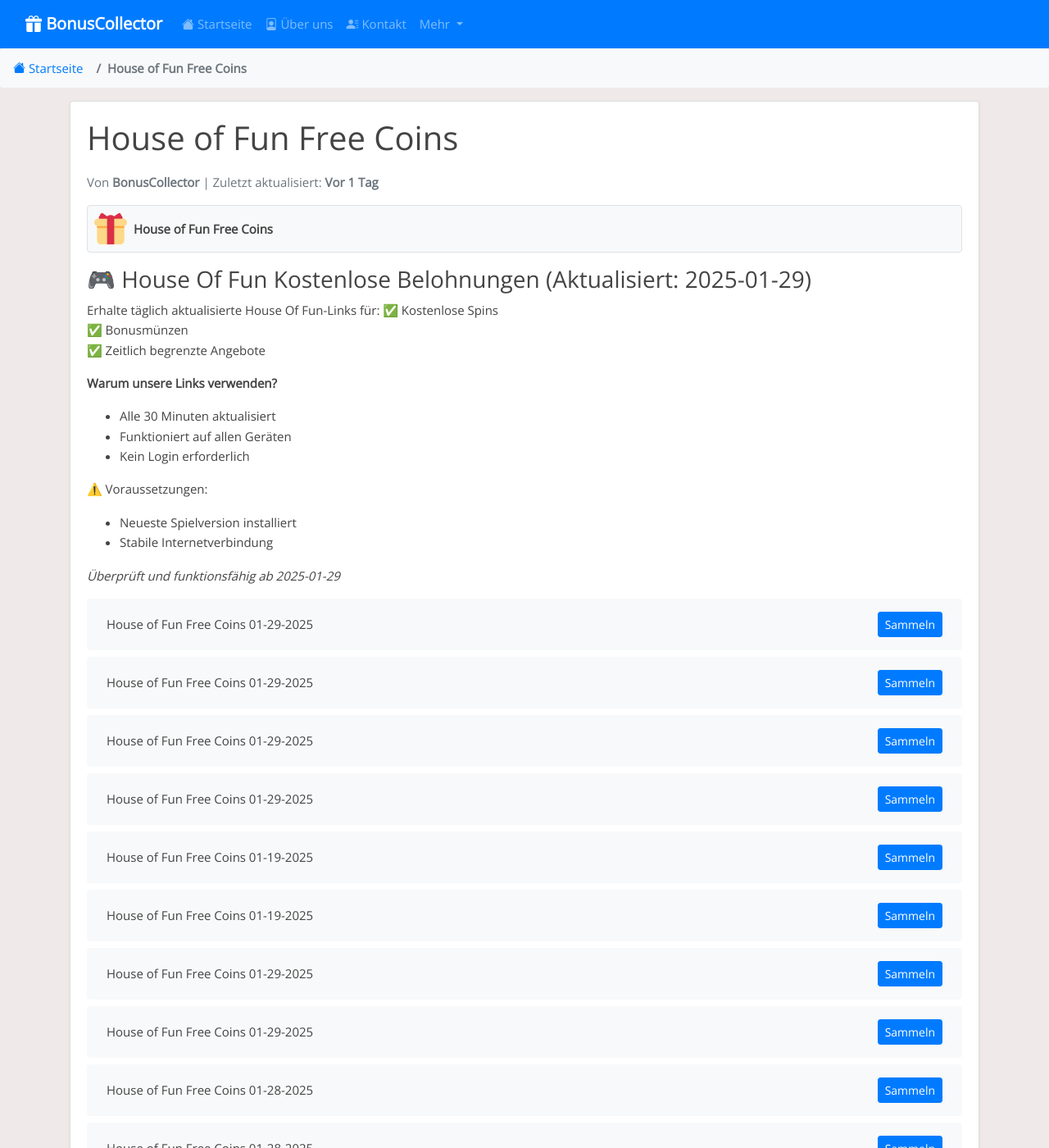
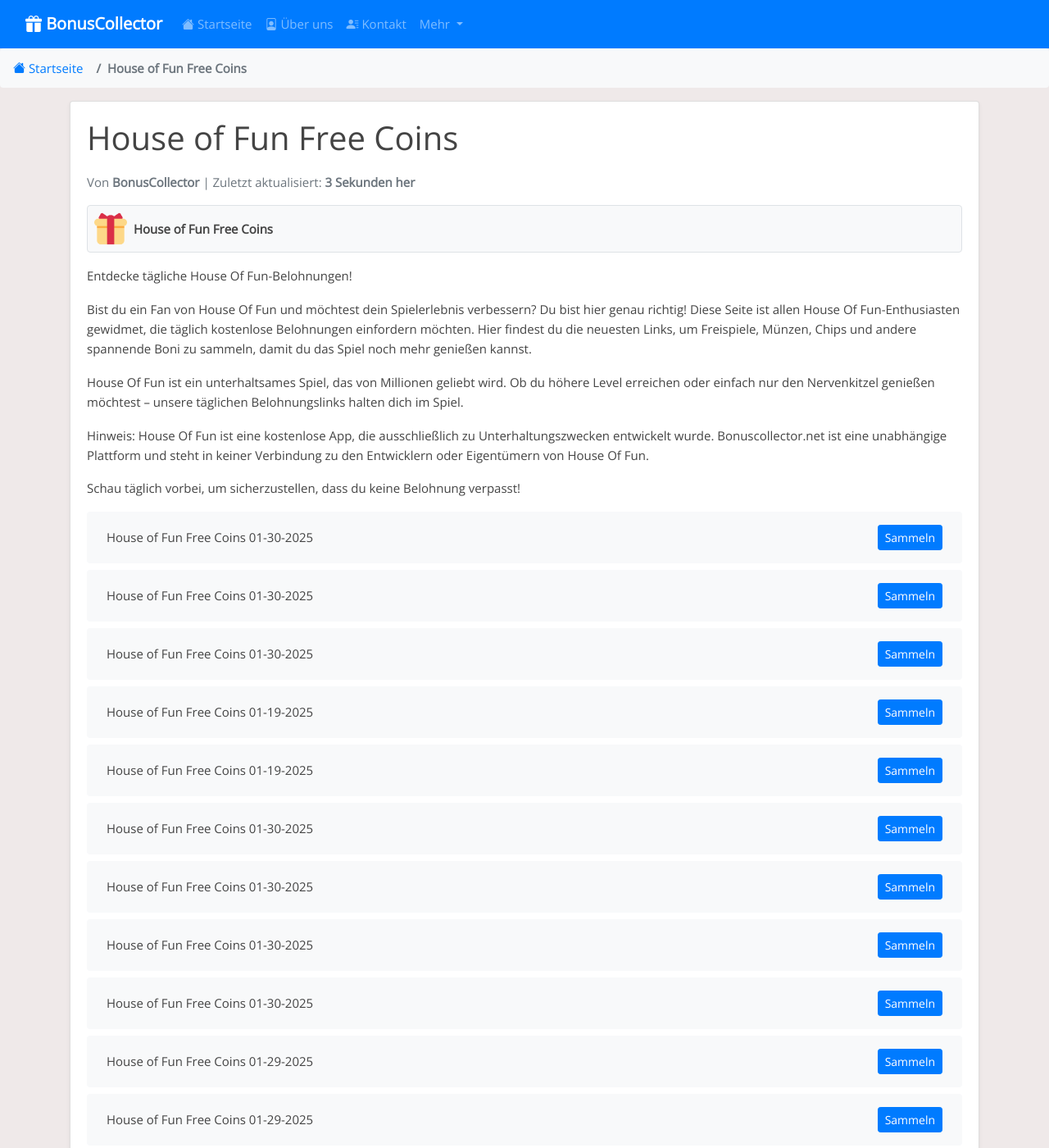
Before and after one commit to Prollad99/bs-de, a Jekyll site: the page built from _posts/2025-01-19-house-of-fun.md, in a window 1280 px wide and 1400 px high. Shown: the whole window at 82% size. Built offline with Jekyll 4.4.1, drawn with Linux system fonts in a browser that asks for light colours; some of the changed text lies outside the part shown.

Commit message:
Aktualisiere house-of-fun-Belohnungslinks, Inhalte und Änderungsdatum

```diff
--- a/_data/include_files.yml
+++ b/_data/include_files.yml
@@ -26,7 +26,7 @@
   last_modified: 2025-01-28 11:11:06
 
 house-of-fun.html:
-  last_modified: 2025-01-29 05:37:02
+  last_modified: 2025-01-30 16:12:12
 
 crazy-coin.html:
   last_modified: 2025-01-25 18:16:02
--- a/_includes/house-of-fun.html
+++ b/_includes/house-of-fun.html
@@ -1,4 +1,40 @@
 <ul class="list-group mt-3 mb-4">
+  <li class="list-group-item d-flex justify-content-between align-items-center">
+    <span>House of Fun Free Coins 01-30-2025</span>
+    <a href="https://playtika.onelink.me/hof/w4blbwsu?af_dp=hof%3A%2F%2F&af_force_deeplink=true&c_id=2025M1D30_07&s_id=1060&deeplink=eyJpZCI6ImIwZThhNDQxLTg5NzgtNDkyYi1hOWE0LWVhMDFjZTUwYmIzMiIsImFjIjoiaG9mX2dpZnRfY291cG9uIn0=" class="btn btn-primary btn-sm">Sammeln</a>
+  </li>
+  <li class="list-group-item d-flex justify-content-between align-items-center">
+    <span>House of Fun Free Coins 01-30-2025</span>
+    <a href="https://playtika.onelink.me/hof/w4blbwsu?af_dp=hof%3A%2F%2F&af_force_deeplink=true&c_id=2025M1D29_23&s_id=1060&deeplink=eyJpZCI6ImQyYjU0NzQ5LWJhZjMtNDI2NC04MjE4LTgxMDQ4MjE2YTQ2NyIsImFjIjoiaG9mX2dpZnRfY291cG9uIn0=" class="btn btn-primary btn-sm">Sammeln</a>
+  </li>
+  <li class="list-group-item d-flex justify-content-between align-items-center">
+    <span>House of Fun Free Coins 01-30-2025</span>
+    <a href="https://playtika.onelink.me/hof/w4blbwsu?af_dp=hof%3A%2F%2F&af_force_deeplink=true&c_id=2025M1D29_19&s_id=1060&deeplink=eyJpZCI6IjNhYjZlZjVkLWUwMDYtNDI5Yy1hNWM1LTcyZTBkYzVhYjAwMiIsImFjIjoiaG9mX2dpZnRfY291cG9uIn0=" class="btn btn-primary btn-sm">Sammeln</a>
+  </li>
+  <li class="list-group-item d-flex justify-content-between align-items-center">
+    <span>House of Fun Free Coins 01-19-2025</span>
+    <a href="https://playtika.onelink.me/hof/w4blbwsu?af_force_deeplink=true&deeplink=eyJpZCI6IjAyMTRjNDZjLWU5M2MtNGE2Yy1hNTIzLTJhMDVjMWQ3N2UyZCIsImFjIjoiaG9mX2dpZnRfY291cG9uIn0=" class="btn btn-primary btn-sm">Sammeln</a>
+  </li>
+  <li class="list-group-item d-flex justify-content-between align-items-center">
+    <span>House of Fun Free Coins 01-19-2025</span>
+    <a href="https://playtika.onelink.me/hof/w4blbwsu?af_force_deeplink=true&deeplink=eyJpZCI6IjNiMzlkZjIzLTRlMmEtNGNmNC1hNzkzLTQ2MzQ0NGM0N2VlMyIsImFjIjoiaG9mX2dpZnRfY291cG9uIn0=" class="btn btn-primary btn-sm">Sammeln</a>
+  </li>
+  <li class="list-group-item d-flex justify-content-between align-items-center">
+    <span>House of Fun Free Coins 01-30-2025</span>
+    <a href="https://playtika.onelink.me/hof/w4blbwsu?af_force_deeplink=true&deeplink=eyJpZCI6ImZjM2QzZjEzLTY2MTYtNDc4ZC1iMzBiLWVkOTBiZWMyMmJiOCIsImFjIjoiaG9mX2dpZnRfY291cG9uIn0=" class="btn btn-primary btn-sm">Sammeln</a>
+  </li>
+  <li class="list-group-item d-flex justify-content-between align-items-center">
+    <span>House of Fun Free Coins 01-30-2025</span>
+    <a href="https://playtika.onelink.me/hof/w4blbwsu?af_force_deeplink=true&deeplink=eyJpZCI6IjQ0ZjlhMDhkLTI0MzYtNDNlNi04N2YzLWRiMzk1MDkwNGU5MyIsImFjIjoiaG9mX2dpZnRfY291cG9uIn0=" class="btn btn-primary btn-sm">Sammeln</a>
+  </li>
+  <li class="list-group-item d-flex justify-content-between align-items-center">
+    <span>House of Fun Free Coins 01-30-2025</span>
+    <a href="https://playtika.onelink.me/hof/w4blbwsu?af_force_deeplink=true&deeplink=eyJpZCI6IjM4MGU2NWNhLTA3YTctNDU1NC04NGY0LTYyMDIyMjZjNmMyYiIsImFjIjoiaG9mX2dpZnRfY291cG9uIn0=" class="btn btn-primary btn-sm">Sammeln</a>
+  </li>
+  <li class="list-group-item d-flex justify-content-between align-items-center">
+    <span>House of Fun Free Coins 01-30-2025</span>
+    <a href="https://playtika.onelink.me/hof/w4blbwsu?af_force_deeplink=true&deeplink=eyJpZCI6ImQ0NTM0MjYwLWNhN2YtNDI4YS04MzZhLWZlOTg2ZDVkNGU2YiIsImFjIjoiaG9mX2dpZnRfY291cG9uIn0=" class="btn btn-primary btn-sm">Sammeln</a>
+  </li>
   <li class="list-group-item d-flex justify-content-between align-items-center">
     <span>House of Fun Free Coins 01-29-2025</span>
     <a href="https://playtika.onelink.me/hof/w4blbwsu?af_dp=hof%3A%2F%2F&af_force_deeplink=true&c_id=2025M1D29_07&s_id=1060&deeplink=eyJpZCI6Ijg2NTE3ODEyLTdhODUtNDk4YS05YjkwLWM3ZTI4NDM4YTdhMCIsImFjIjoiaG9mX2dpZnRfY291cG9uIn0=" class="btn btn-primary btn-sm">Sammeln</a>
@@ -14,14 +50,6 @@
   <li class="list-group-item d-flex justify-content-between align-items-center">
     <span>House of Fun Free Coins 01-29-2025</span>
     <a href="https://playtika.onelink.me/hof/w4blbwsu?af_force_deeplink=true&deeplink=eyJpZCI6IjVkY2M5NTI4LTAwNzMtNGVmMi1hZTkzLThkODA5YmFmMmIwYiIsImFjIjoiaG9mX2dpZnRfY291cG9uIn0=" class="btn btn-primary btn-sm">Sammeln</a>
-  </li>
-  <li class="list-group-item d-flex justify-content-between align-items-center">
-    <span>House of Fun Free Coins 01-19-2025</span>
-    <a href="https://playtika.onelink.me/hof/w4blbwsu?af_force_deeplink=true&deeplink=eyJpZCI6IjAyMTRjNDZjLWU5M2MtNGE2Yy1hNTIzLTJhMDVjMWQ3N2UyZCIsImFjIjoiaG9mX2dpZnRfY291cG9uIn0=" class="btn btn-primary btn-sm">Sammeln</a>
-  </li>
-  <li class="list-group-item d-flex justify-content-between align-items-center">
-    <span>House of Fun Free Coins 01-19-2025</span>
-    <a href="https://playtika.onelink.me/hof/w4blbwsu?af_force_deeplink=true&deeplink=eyJpZCI6IjNiMzlkZjIzLTRlMmEtNGNmNC1hNzkzLTQ2MzQ0NGM0N2VlMyIsImFjIjoiaG9mX2dpZnRfY291cG9uIn0=" class="btn btn-primary btn-sm">Sammeln</a>
   </li>
   <li class="list-group-item d-flex justify-content-between align-items-center">
     <span>House of Fun Free Coins 01-29-2025</span>
@@ -371,32 +399,4 @@
     <span>House of Fun Free Coins 01-19-2025</span>
     <a href="https://playtika.onelink.me/hof/w4blbwsu?af_force_deeplink=true&deeplink=eyJpZCI6IjRhOGZhMmUxLWIwNWItNGJiMC1iMzNjLThlZTgyODM0NDBlYyIsImFjIjoiaG9mX2dpZnRfY291cG9uIn0=" class="btn btn-primary btn-sm">Sammeln</a>
   </li>
-  <li class="list-group-item d-flex justify-content-between align-items-center">
-    <span>House of Fun Free Coins 01-19-2025</span>
-    <a href="https://playtika.onelink.me/hof/w4blbwsu?af_force_deeplink=true&deeplink=eyJpZCI6ImQyYTlkMjdhLTdhYmMtNGY4Ny1iOTk5LTMxZjI1YTc1NDUyNSIsImFjIjoiaG9mX2dpZnRfY291cG9uIn0=" class="btn btn-primary btn-sm">Sammeln</a>
-  </li>
-  <li class="list-group-item d-flex justify-content-between align-items-center">
-    <span>House of Fun Free Coins 01-19-2025</span>
-    <a href="https://playtika.onelink.me/hof/w4blbwsu?af_dp=hof%3A%2F%2F&af_force_deeplink=true&c_id=2025M1D13_23&s_id=1060&deeplink=eyJpZCI6ImQ4YjRjZTM5LTkyNjEtNGIwMi04YTVhLTZkZTcyOTAxNzgzNiIsImFjIjoiaG9mX2dpZnRfY291cG9uIn0=" class="btn btn-primary btn-sm">Sammeln</a>
-  </li>
-  <li class="list-group-item d-flex justify-content-between align-items-center">
-    <span>House of Fun Free Coins 01-19-2025</span>
-    <a href="https://playtika.onelink.me/hof/w4blbwsu?af_dp=hof%3A%2F%2F&af_force_deeplink=true&c_id=2025M1D13_19&s_id=1060&deeplink=eyJpZCI6IjI2ZTk2NmYzLTJmYzgtNDM4OC1hM2FkLWZkY2IxNDUxMzA4OSIsImFjIjoiaG9mX2dpZnRfY291cG9uIn0=" class="btn btn-primary btn-sm">Sammeln</a>
-  </li>
-  <li class="list-group-item d-flex justify-content-between align-items-center">
-    <span>House of Fun Free Coins 01-19-2025</span>
-    <a href="https://playtika.onelink.me/hof/w4blbwsu?af_force_deeplink=true&deeplink=eyJpZCI6IjRiMmExOGZkLTcwMzYtNGYzOS05MTk0LTdkMjdjNTg2NTk4NyIsImFjIjoiaG9mX2dpZnRfY291cG9uIn0=" class="btn btn-primary btn-sm">Sammeln</a>
-  </li>
-  <li class="list-group-item d-flex justify-content-between align-items-center">
-    <span>House of Fun Free Coins 01-19-2025</span>
-    <a href="https://playtika.onelink.me/hof/w4blbwsu?af_force_deeplink=true&deeplink=eyJpZCI6Ijk3NjcyMWY4LTFjNmUtNDBjNi05M2JmLTIyNjFjYzQ3YWUxMiIsImFjIjoiaG9mX2dpZnRfY291cG9uIn0=" class="btn btn-primary btn-sm">Sammeln</a>
-  </li>
-  <li class="list-group-item d-flex justify-content-between align-items-center">
-    <span>House of Fun Free Coins 01-19-2025</span>
-    <a href="https://playtika.onelink.me/hof/w4blbwsu?af_force_deeplink=true&deeplink=eyJpZCI6ImNhZDRkZDhiLTVjMzEtNGU4Ny1hMGZjLTU3ZmRlYmM4MTFhYiIsImFjIjoiaG9mX2dpZnRfY291cG9uIn0=" class="btn btn-primary btn-sm">Sammeln</a>
-  </li>
-  <li class="list-group-item d-flex justify-content-between align-items-center">
-    <span>House of Fun Free Coins 01-19-2025</span>
-    <a href="https://playtika.onelink.me/hof/w4blbwsu?af_dp=hof%3A%2F%2F&af_force_deeplink=true&c_id=2025M1D14_07&s_id=1060&deeplink=eyJpZCI6ImY3NTU5NGQ4LTg5ODEtNGNhMS1iZGIwLTU1ZmQ2NGRhMWQyOCIsImFjIjoiaG9mX2dpZnRfY291cG9uIn0=" class="btn btn-primary btn-sm">Sammeln</a>
-  </li>
 </ul>
--- a/_includes/house-of-fun_footer.html
+++ b/_includes/house-of-fun_footer.html
@@ -1,9 +1,27 @@
-## 🔍 So löst du House Of Fun-Belohnungen ein
-1. Klicke auf einen beliebigen Link oben
-2. Warte, bis das Spiel startet
-3. Deine Belohnungen werden automatisch eingelöst
+### So holst du dir deine House Of Fun-Belohnungen
 
-**Tipps:**
-- Links verfallen nach 48 Stunden
-- Aktualisiere die Seite für neue Updates
-- Kontaktiere den Support bei fehlgeschlagenen Ansprüchen
+
+Das Einfordern deiner täglichen Belohnungen in House Of Fun ist schnell und einfach! Folge einfach diesen Schritten:
+
+1. Durchsuche die oben bereitgestellten Belohnungslinks und wähle die aus, die du einfordern möchtest.
+
+2. Klicke auf einen Link, und er leitet dich automatisch zu deiner House Of Fun-App oder Website weiter.
+
+3. Melde dich mit deinem Konto an, falls du dazu aufgefordert wirst.
+
+4. Die Belohnung (z. B. Freispiele, Münzen, Chips oder Boni) wird sofort deinem Konto hinzugefügt.
+
+
+**Tipps zum Einfordern von Belohnungen:**
+
+- Stelle sicher, dass du in deinem House Of Fun-Konto angemeldet bist, bevor du auf die Links klickst.
+
+- Jeder Belohnungslink kann in der Regel nur einmal eingelöst werden, also schaue täglich für neue Links vorbei.
+
+- Wenn ein Link nicht funktioniert, ist er möglicherweise abgelaufen. Fordere Belohnungen daher so schnell wie möglich ein.
+
+
+Viel Spaß mit deinen kostenlosen Belohnungen und genieße das Spielen von House Of Fun!
+
+
+Hinweis: Diese Belohnungen werden offiziell von House Of Fun bereitgestellt und stammen aus öffentlich zugänglichen Quellen. Bonuscollector.net ist nicht verantwortlich für Probleme beim Einlösen der Belohnungen.
--- a/_includes/house-of-fun_post.html
+++ b/_includes/house-of-fun_post.html
@@ -1,17 +1,13 @@
-### 🎮 House Of Fun Kostenlose Belohnungen (Aktualisiert: 2025-01-29)
+Entdecke tägliche House Of Fun-Belohnungen!
 
-Erhalte täglich aktualisierte House Of Fun-Links für:
-✅ Kostenlose Spins
-✅ Bonusmünzen
-✅ Zeitlich begrenzte Angebote
 
-**Warum unsere Links verwenden?**
-- Alle 30 Minuten aktualisiert
-- Funktioniert auf allen Geräten
-- Kein Login erforderlich
+Bist du ein Fan von House Of Fun und möchtest dein Spielerlebnis verbessern? Du bist hier genau richtig! Diese Seite ist allen House Of Fun-Enthusiasten gewidmet, die täglich kostenlose Belohnungen einfordern möchten. Hier findest du die neuesten Links, um Freispiele, Münzen, Chips und andere spannende Boni zu sammeln, damit du das Spiel noch mehr genießen kannst.
 
-⚠️ Voraussetzungen:
-- Neueste Spielversion installiert
-- Stabile Internetverbindung
 
-*Überprüft und funktionsfähig ab 2025-01-29*
+House Of Fun ist ein unterhaltsames Spiel, das von Millionen geliebt wird. Ob du höhere Level erreichen oder einfach nur den Nervenkitzel genießen möchtest – unsere täglichen Belohnungslinks halten dich im Spiel.
+
+
+Hinweis: House Of Fun ist eine kostenlose App, die ausschließlich zu Unterhaltungszwecken entwickelt wurde. Bonuscollector.net ist eine unabhängige Plattform und steht in keiner Verbindung zu den Entwicklern oder Eigentümern von House Of Fun.
+
+
+Schau täglich vorbei, um sicherzustellen, dass du keine Belohnung verpasst!
```
Also changed, not shown: links-json/house-of-fun.json (+36 -36 lines).
